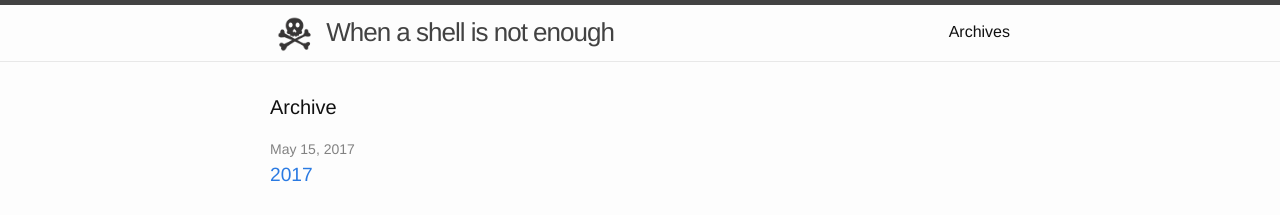
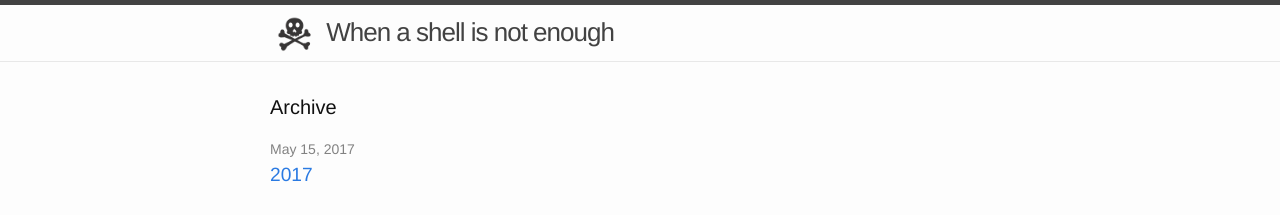
Before and after one commit to xgarcias/xgarcias.github.io, a Jekyll site: the page built from archives.md, in a window 1280 px wide. Shown: the top 215 px of the page. Built offline with Jekyll 4.4.1, drawn with Linux system fonts in a browser that asks for light colours.

Commit message:
disable archive

```diff
--- a/_includes/header.html
+++ b/_includes/header.html
@@ -24,7 +24,6 @@
             <a class="page-link" href="{{ my_page.url | relative_url }}">{{ my_page.title | escape }}</a>
             {% endif %}
           {% endfor %}
-            <a class="page-link" href="/archives/">Archives</a>
         </div>
       </nav>
     {% endif %}
--- a/_layouts/home.html
+++ b/_layouts/home.html
@@ -9,7 +9,7 @@ layout: default
   {{ content }}
 
   <ul class="post-list">
-    {% for post in site.posts limit:15 %}
+    {% for post in site.posts %}
       <li>
         {% assign date_format = site.minima.date_format | default: "%b %-d, %Y" %}
         <span class="post-meta">{{ post.date | date: date_format }}</span>
@@ -20,5 +20,4 @@ layout: default
       </li>
     {% endfor %}
   </ul>
-   <p class="link-archives"><a href="/archives">Archive</a></p>
 </div>
```
